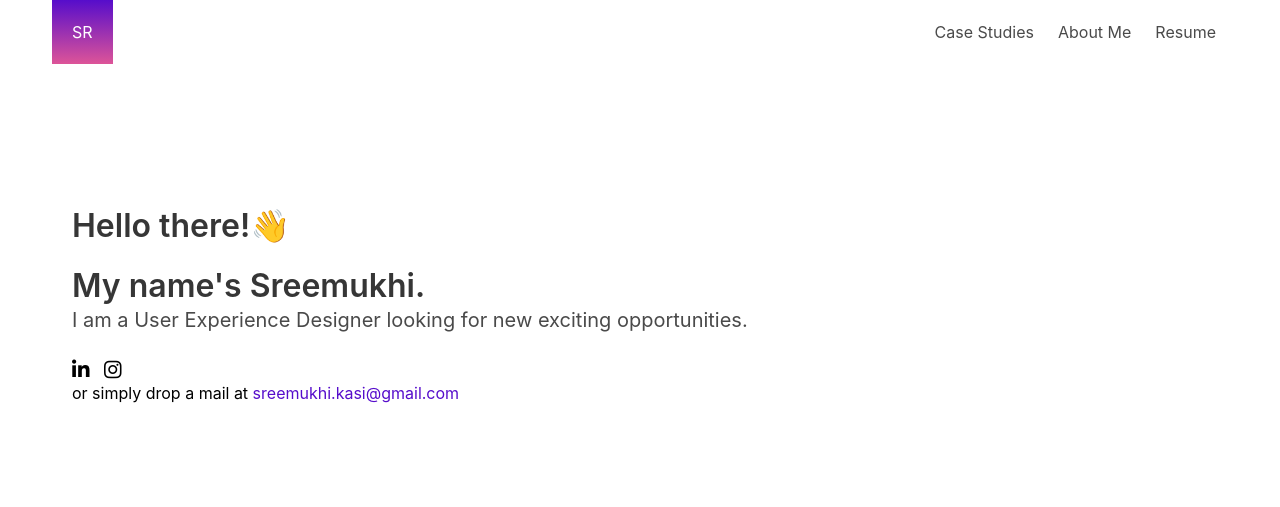
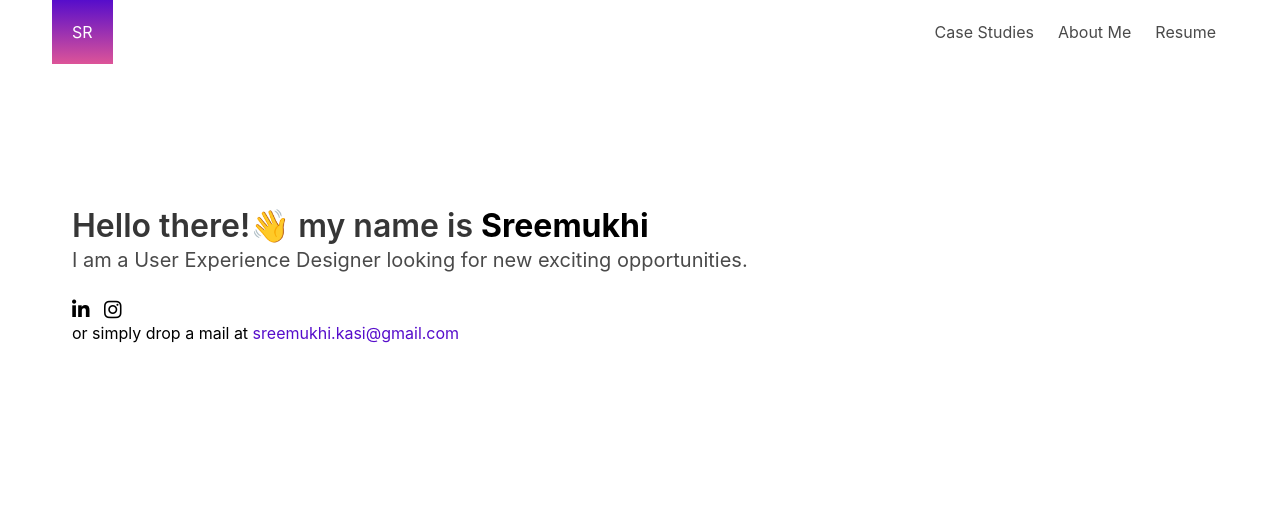
Before and after one commit to sree2mukhi/home, a plain HTML site: page index.html in a window 1280 px wide. Shown: the top 507 px of the page. Drawn offline with nearby package versions, Linux system fonts and the light colour scheme.

Commit message:
Update index.html

```diff
--- a/index.html
+++ b/index.html
@@ -47,9 +47,9 @@
         <div class="hero-body animate__animated animate__fadeIn">
           <div class="container">
             <h1 class="title">
-              Hello there!&#128075;
+              Hello there!&#128075; my name is <b>Sreemukhi</b>
             </h1>
-            <h1 class="title"> My name's Sreemukhi. </h1>
+
             <h2 class="subtitle">I am a User Experience Designer looking for new exciting opportunities.</h2>
           </div>
           <br>
```
